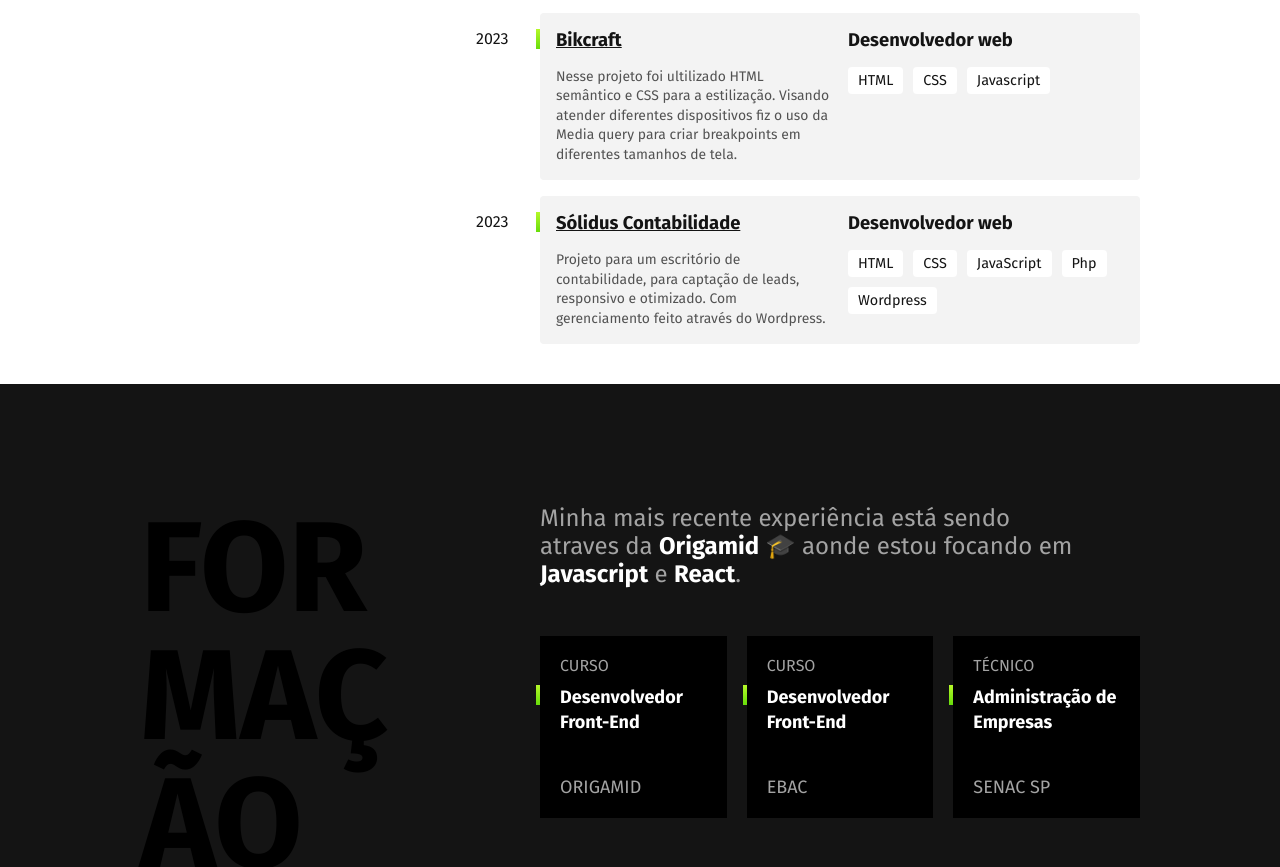
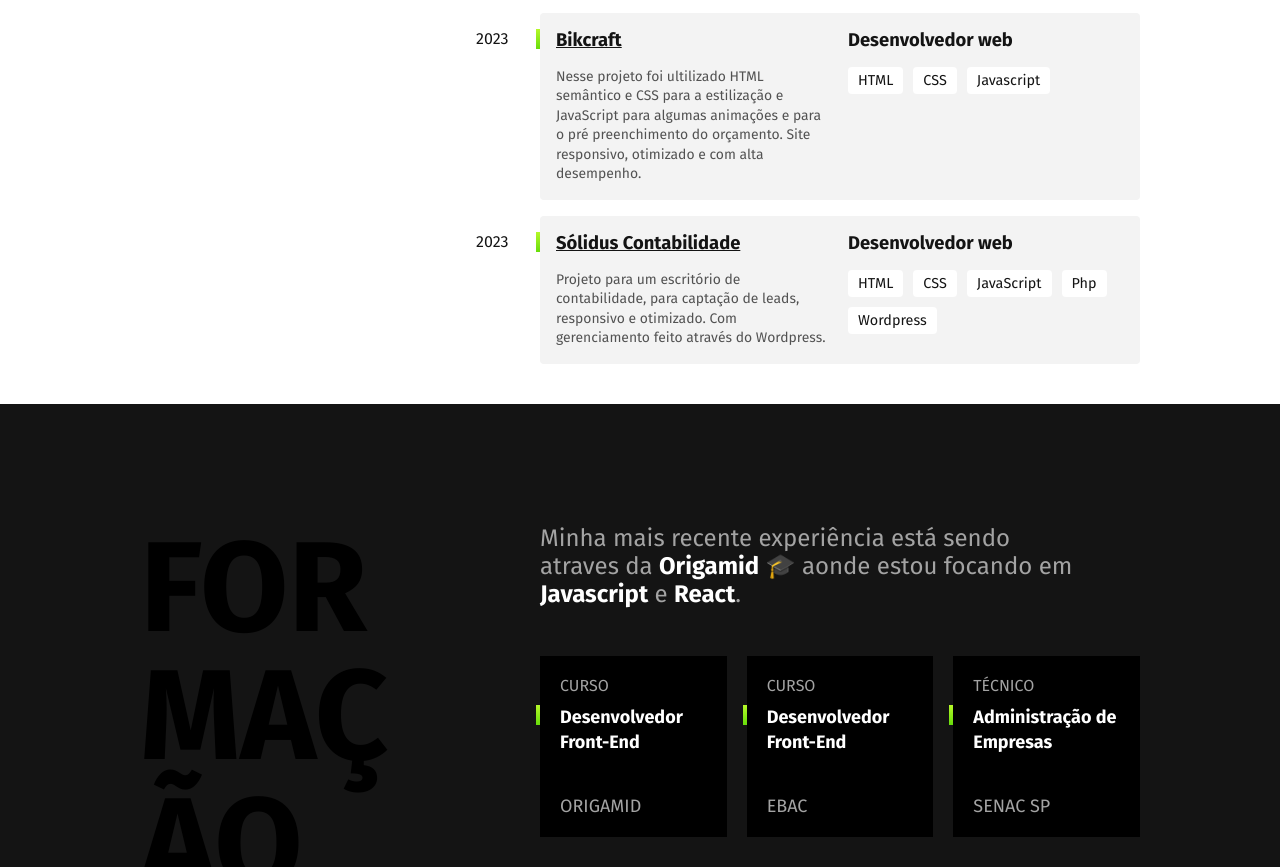
Before and after one commit to LindoufoGA/portifolio-novo, a plain HTML site: page index.html in a window 1280 px wide. Shown: the part 1071-1938 px from the top of the page. Drawn offline with Linux system fonts and the light colour scheme; a web font is replaced by a local one.

Commit message:
projetos

```diff
--- a/index.html
+++ b/index.html
@@ -77,7 +77,7 @@
       <span class="empresa-ano">2023</span>
       <h3 class="empresa-nome"><a href="https://site-bikcraft-sooty.vercel.app/" target="_blank">Bikcraft</a></h3>
       <span class="empresa-nome">Desenvolvedor web</span>
-      <p class="empresa-descricao">Nesse projeto foi ultilizado HTML semântico e CSS para a estilização. Visando atender diferentes dispositivos fiz o uso da Media query para criar breakpoints em diferentes tamanhos de tela.
+      <p class="empresa-descricao">Nesse projeto foi ultilizado HTML semântico e CSS para a estilização e JavaScript para algumas animações e para o pré preenchimento do orçamento. Site responsivo, otimizado e com alta desempenho.
       </p>
       <ul class="habilidades">
         <li>HTML</li>
```
